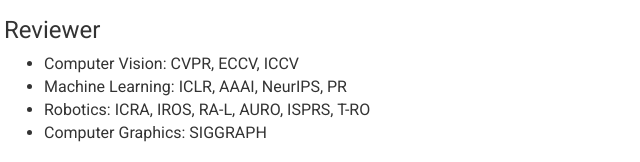
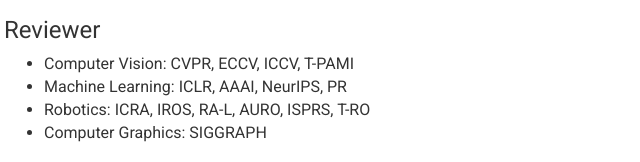
Before and after one commit to nynyg/nynyg.github.io, a plain HTML site: page index.html in a window 1280 px wide. Shown: the part 2361-2523 px from the top of the page, 436-1076 px from the left. Drawn offline with nearby package versions, Linux system fonts and the light colour scheme.

Commit message:
add t-pami

```diff
--- a/index.html
+++ b/index.html
@@ -270,7 +270,7 @@
         <div id="services">
             <h3>Reviewer</h3>
             <ul>
-                <li>Computer Vision: CVPR, ECCV, ICCV</li>
+                <li>Computer Vision: CVPR, ECCV, ICCV, T-PAMI</li>
                 <li>Machine Learning: ICLR, AAAI, NeurIPS, PR</li>
                 <li>Robotics: ICRA, IROS, RA-L, AURO, ISPRS, T-RO</li>
                 <li>Computer Graphics: SIGGRAPH</li>
```
